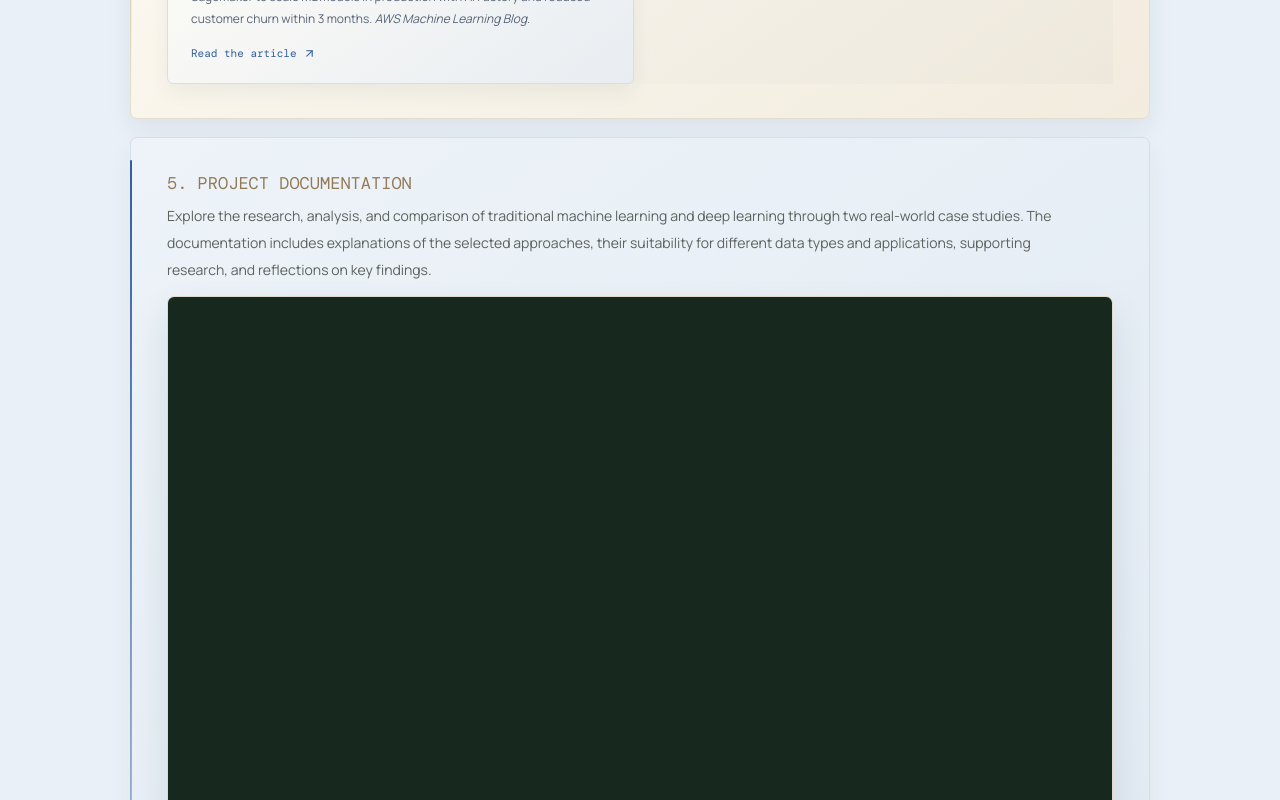
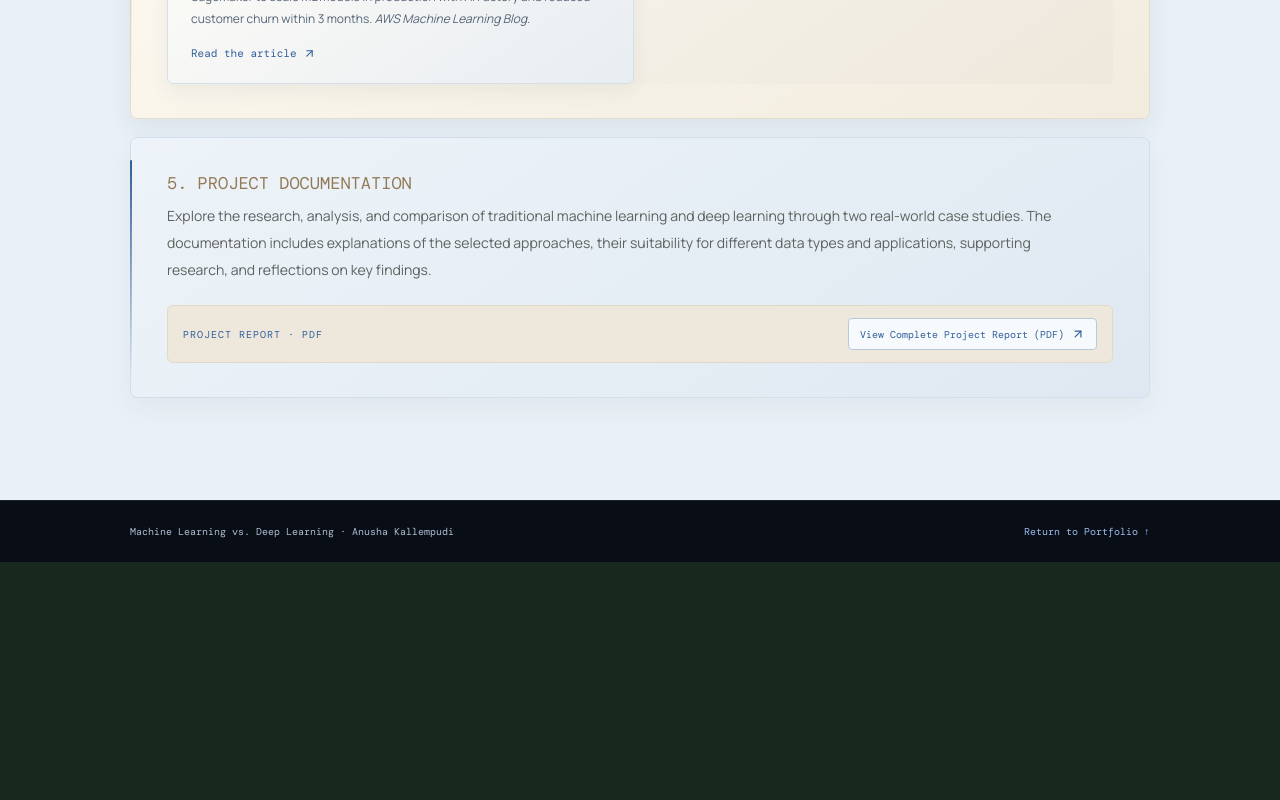
Before and after one commit to AnushaKallempudi12/portfolio, a Next.js app: page /portfolio/artifacts/ml-vs-dl in a window 1280 px wide. Shown: the part 5700-6500 px from the top of the page. After the commit the page ends 6262 px from the top, so only its background shows below. Built offline with nearby package versions, Linux system fonts and the light colour scheme.

Commit message:
Replace embedded ML vs DL PDF with view link

```diff
--- a/src/app/artifacts/ml-vs-dl/page.jsx
+++ b/src/app/artifacts/ml-vs-dl/page.jsx
@@ -69,6 +69,6 @@ export default function MachineLearningPage(){
     <article><span className="detail-reference-type">CUSTOMER CHURN · 2024</span><h3>Scaling machine learning to reduce customer churn</h3><p>Palraj, S., & Ramanayake, C. (2024, May 8). How Dialog Axiata used Amazon SageMaker to scale ML models in production with AI Factory and reduced customer churn within 3 months. <em>AWS Machine Learning Blog.</em></p><a href="https://aws.amazon.com/blogs/machine-learning/how-dialog-axiata-used-amazon-sagemaker-to-scale-ml-models-in-production-with-ai-factory-and-reduced-customer-churn-within-3-months/" target="_blank" rel="noreferrer">Read the article <ArrowUpRight size={13}/></a></article>
    </div>
   </section>
-  <section className="detail-section detail-document-section"><p className="detail-index">5. PROJECT DOCUMENTATION</p><p>Explore the research, analysis, and comparison of traditional machine learning and deep learning through two real-world case studies. The documentation includes explanations of the selected approaches, their suitability for different data types and applications, supporting research, and reflections on key findings.</p><div className="detail-document-frame"><iframe src="/portfolio/documents/ML%20vs%20DL.pdf#view=FitH&toolbar=1" title="Embedded Machine Learning versus Deep Learning assignment PDF" loading="lazy"/></div></section>
+  <section className="detail-section detail-document-section"><p className="detail-index">5. PROJECT DOCUMENTATION</p><p>Explore the research, analysis, and comparison of traditional machine learning and deep learning through two real-world case studies. The documentation includes explanations of the selected approaches, their suitability for different data types and applications, supporting research, and reflections on key findings.</p><div className="detail-document-toolbar"><span>PROJECT REPORT · PDF</span><div className="detail-document-actions"><a href="/portfolio/documents/ML%20vs%20DL.pdf" target="_blank" rel="noreferrer">View Complete Project Report (PDF) <ArrowUpRight size={14}/></a></div></div></section>
  </div><footer className="detail-footer"><span>Machine Learning vs. Deep Learning · Anusha Kallempudi</span><Link href="/#artifacts">Return to Portfolio ↑</Link></footer>
 </main>}
```
